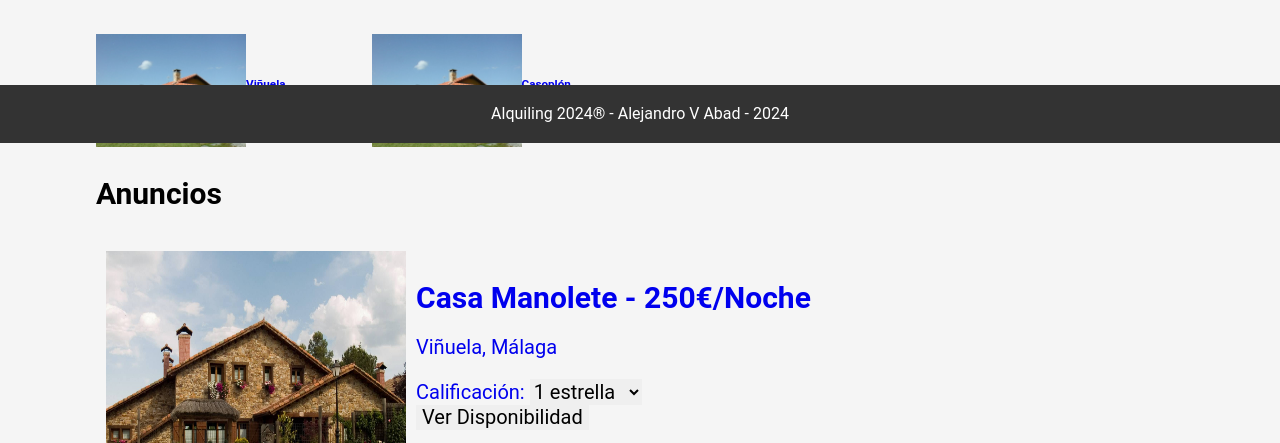
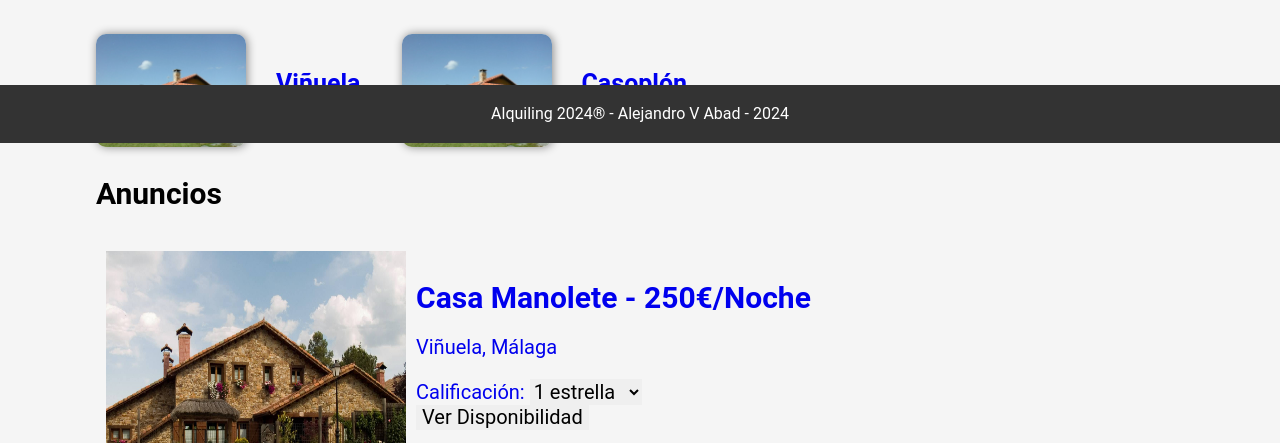
Before and after one commit to AlxMedit/CasaRurales2, a plain HTML site: page index.html in a window 1280 px wide. Shown: the part 657-1100 px from the top of the page. Drawn offline with Linux system fonts and the light colour scheme.

Commit message:
busqueda recientes

```diff
--- a/css/styles.css
+++ b/css/styles.css
@@ -51,6 +51,10 @@ nav>ul>li>a>span {
 h2 {
     text-align: center;
     font-size: 35px;
+}
+
+h3 {
+    font-size: 25px; /*nuevo*/
 }
 
 nav>ul>li>a:hover {
@@ -136,14 +140,19 @@ nav>ul>li>a:hover {
     justify-content: center;
     align-items: center;
     margin-top: 20px;
+    gap: 30px;  /*nuevo*/
 }
 
 .mostrarReciente img{
     width: 150px;
     height: auto;
+    border-radius: 10px;
+    box-shadow: 1px 0 10px  rgba(0, 0, 0, 0.463); /*nuevo*/
 }
 
-
+.contenido>h3:hover{
+   text-decoration: underline; /*nuevo*/
+}
 
 footer {
     background-color: #333;
```
